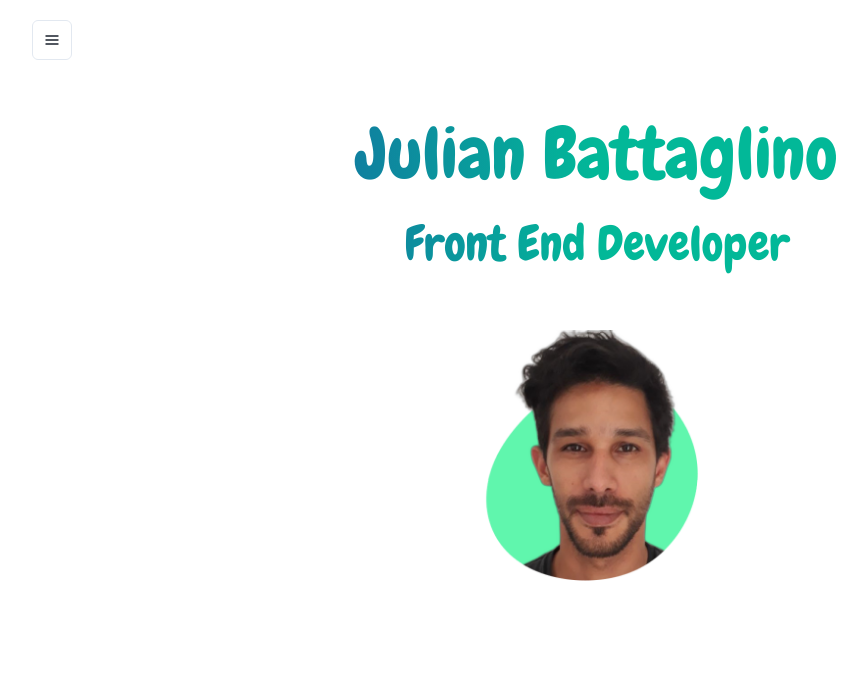
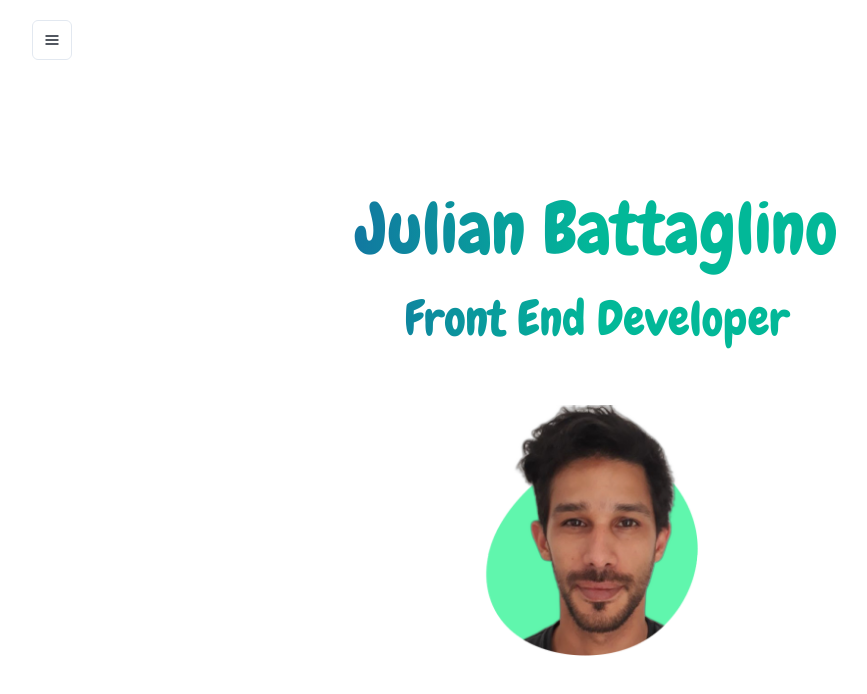
Before and after one commit to julianbattaglino/react-portfolio, a React (Create React App) app: page / in a window 1280 px wide. Shown: the top 694 px of the page, without its empty margins (43-910 px from the left). Built offline with nearby package versions, Linux system fonts and the light colour scheme.

Commit message:
home component update

```diff
--- a/src/components/HomeComponent/HomeComponent.js
+++ b/src/components/HomeComponent/HomeComponent.js
@@ -7,7 +7,7 @@ const HomeComponent = () => {
 
     return (
         <>
-            <div className="title-container">
+            <div className="intro-container">
                 <h1 className="main-title">Julian Battaglino</h1>
                 <h2 className="subtitle">Front End Developer</h2>
                 <img className="profile-img" src="/img/profile-pic.png" alt="profile-img" />
```
